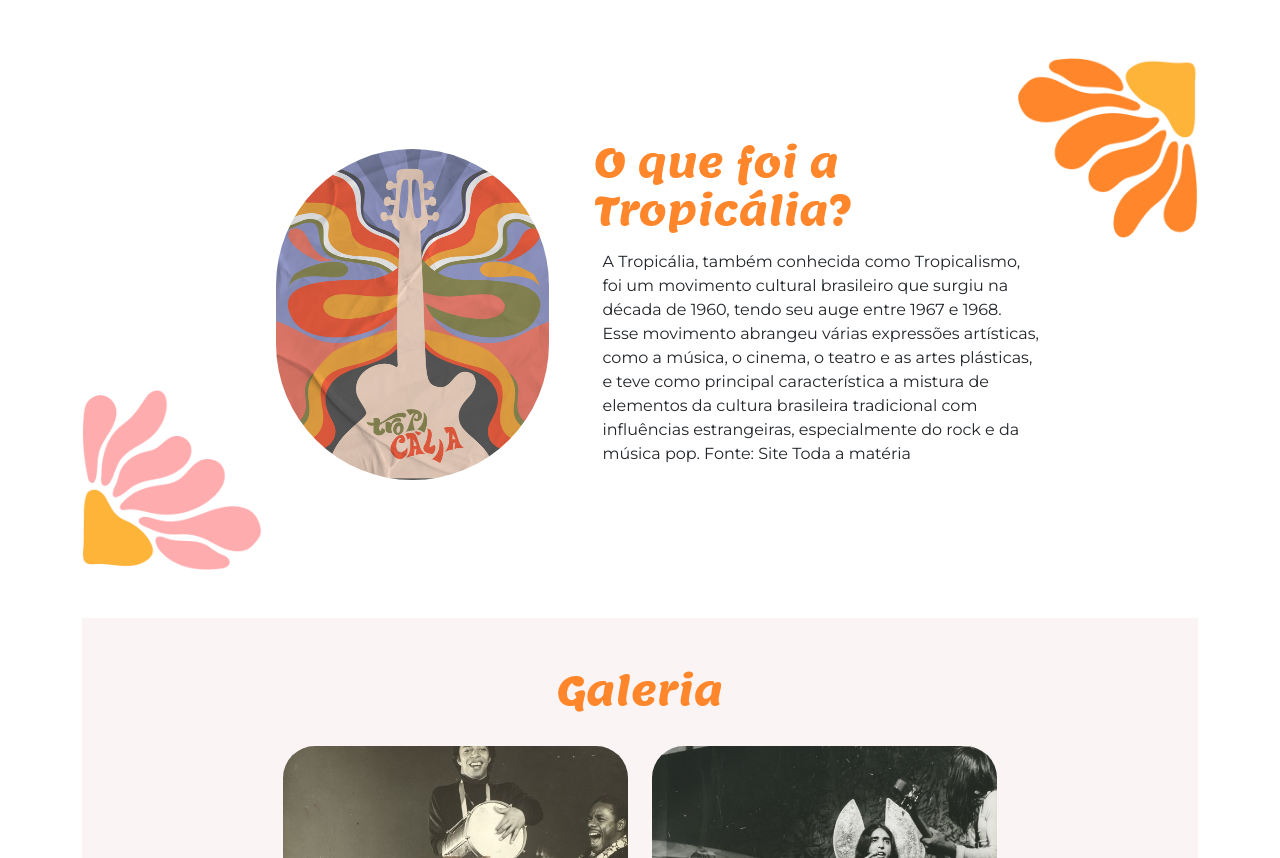
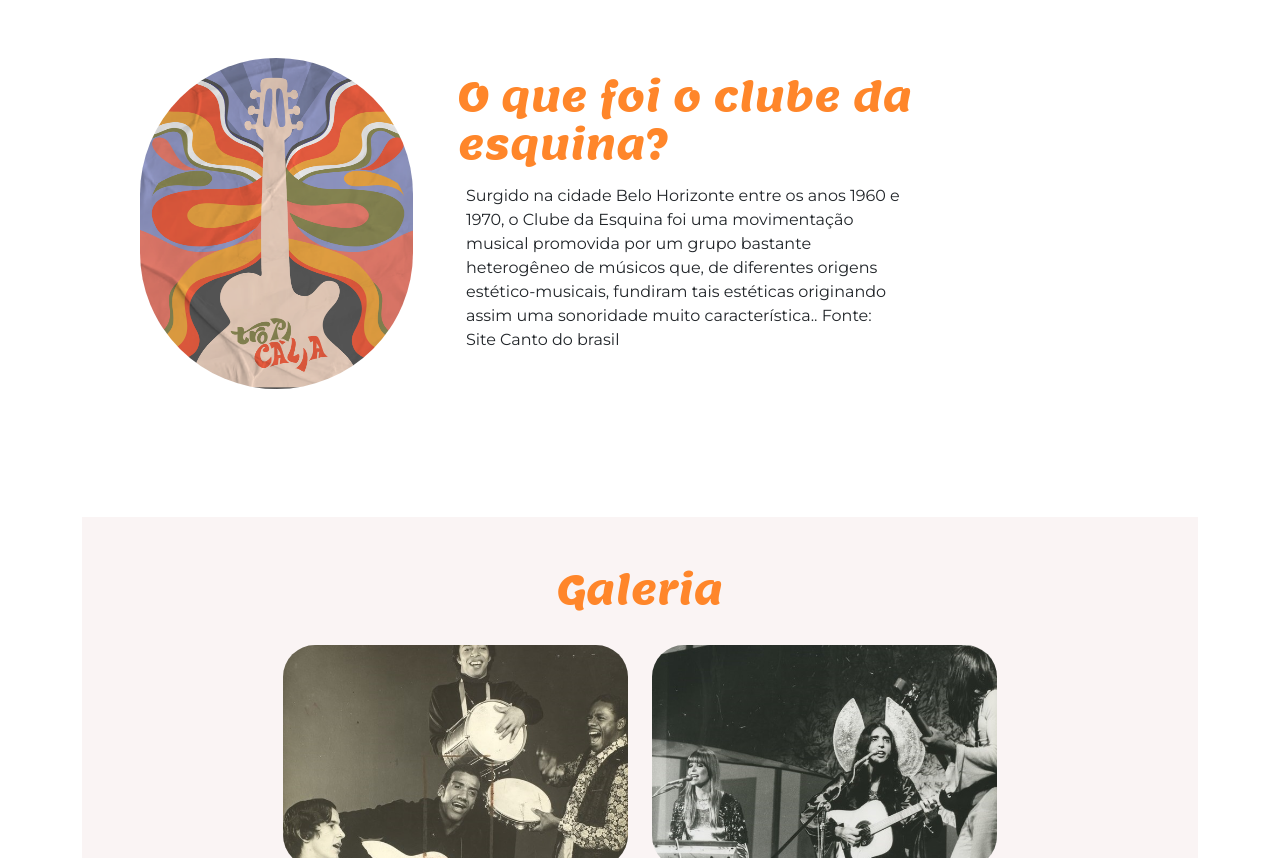
Before and after one commit to pierre731/clube-da-esquina, a plain HTML site: page index.html in a window 1280 px wide. Shown: the part 951-1809 px from the top of the page. Drawn offline with nearby package versions, Linux system fonts and the light colour scheme.

Commit message:
Update index.html

```diff
--- a/index.html
+++ b/index.html
@@ -5,7 +5,7 @@
     <meta charset="UTF-8">
     <meta name="viewport" content="width=device-width, initial-scale=1">
     <link rel="preconnect" href="https://fonts.googleapis.com">
-    <title>Tropicália</title>
+    <title>Clube Da Esquina</title>
     <link href="https://cdnjs.cloudflare.com/ajax/libs/bootstrap/5.3.3/css/bootstrap.min.css" rel="stylesheet">
     <link rel="stylesheet" href="https://cdnjs.cloudflare.com/ajax/libs/bootstrap-icons/1.11.3/font/bootstrap-icons.min.css">
     <link rel="stylesheet" href="styles.css">
@@ -51,18 +51,14 @@
               </div>
         </section>
 
-        <section id="tropicalia" class="my-5 pt-6 secao-tropicalia" tabindex="0" aria-label="Seção explicativa sobre a tropicália">
+        <section id="clube da esquina" class="my-5 pt-6 secao-clube da esquina" tabindex="0" aria-label="Seção explicativa sobre a clube da esquina">
             <div class="container d-flex align-items-center ">
                 <div class="col-4 d-flex justify-content-center ">
                     <img src="img/image (1).png" class="rounded-pill" width="273" height="331" loading="lazy">
                 </div>
                 <div class="col-5">
-                    <h2>O que foi a Tropicália?</h2>
-                    <p class="p-2">A Tropicália, também conhecida como Tropicalismo, foi um movimento cultural
-                        brasileiro que surgiu na década de 1960, tendo seu auge entre 1967 e 1968. Esse movimento
-                        abrangeu várias expressões artísticas, como a música, o cinema, o teatro e as artes plásticas, e
-                        teve como principal característica a mistura de elementos da cultura brasileira tradicional com
-                        influências estrangeiras, especialmente do rock e da música pop. Fonte: Site Toda a matéria</p>
+                    <h2>O que foi o clube da esquina?</h2>
+                    <p class="p-2">Surgido na cidade Belo Horizonte entre os anos 1960 e 1970, o Clube da Esquina foi uma movimentação musical promovida por um grupo bastante heterogêneo de músicos que, de diferentes origens estético-musicais, fundiram tais estéticas originando assim uma sonoridade muito característica.. Fonte: Site Canto do brasil</p>
                 </div>
             </div>
         </section>
```
